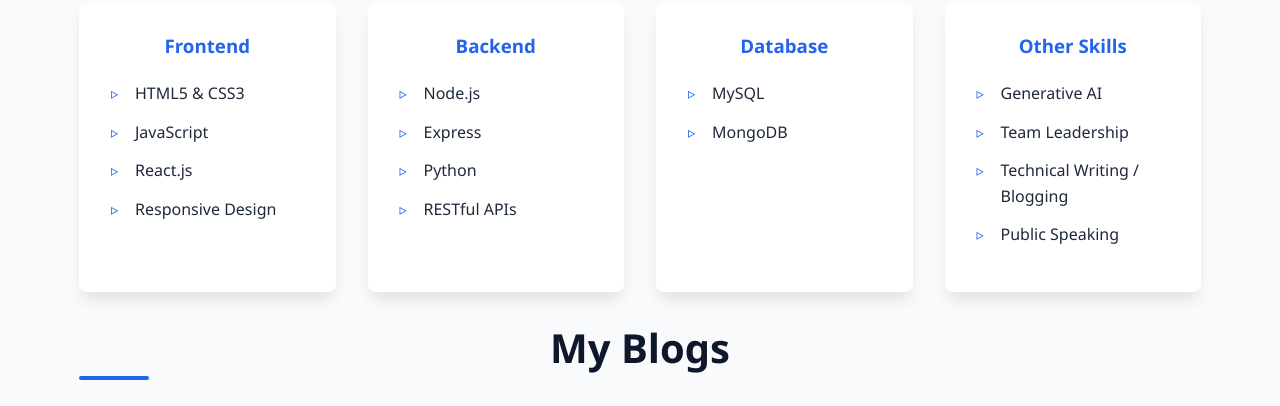
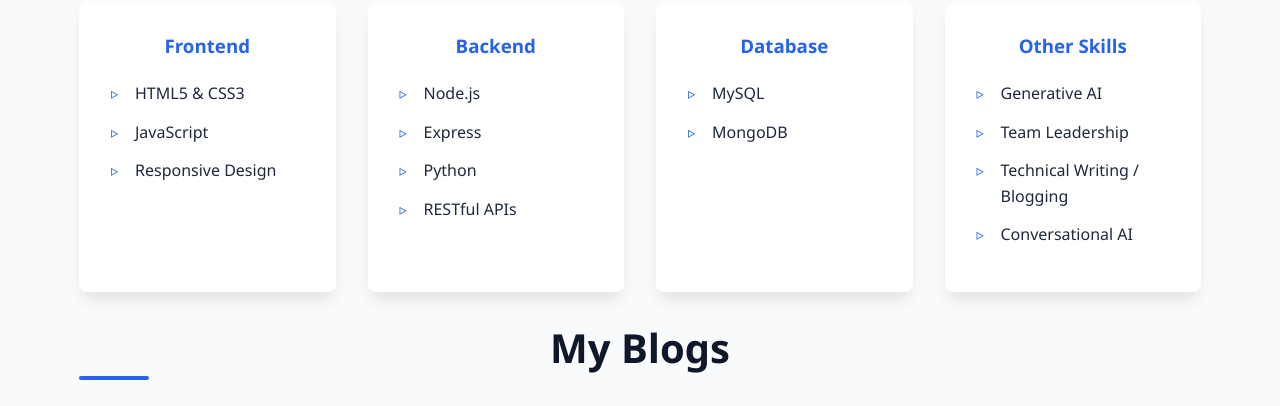
Before and after one commit to SAKET-SK/New_Portfolio_Website, a plain HTML site: page index.html in a window 1280 px wide. Shown: the part 5075-5481 px from the top of the page. Drawn offline with nearby package versions, Linux system fonts and the light colour scheme.

Commit message:
Update index.html

```diff
--- a/index.html
+++ b/index.html
@@ -10,7 +10,7 @@
 
     <meta name="title" content="Saket Khopkar | Software Engineer & Full-Stack Developer">
     <meta name="description" content="Portfolio of Saket Khopkar, Software Engineer specializing in Full-Stack Development, Generative AI, and Technical Writing. Explore projects, blogs, and contact information.">
-    <meta name="keywords" content="Saket Khopkar, Software Engineer, Full-Stack Developer, MERN stack, Generative AI, Portfolio, Pune, India">
+    <meta name="keywords" content="Saket Khopkar, Software Engineer, Full-Stack Developer, MERN stack, Generative AI, Conversational AI, Portfolio, Pune, India">
 
     <script type="text/javascript" src="https://cdn.jsdelivr.net/npm/@emailjs/browser@4/dist/email.min.js"></script>
     <script type="application/ld+json">
@@ -307,7 +307,6 @@
                     <ul class="skill-list">
                         <li>HTML5 & CSS3</li>
                         <li>JavaScript</li>
-                        <li>React.js</li>
                         <li>Responsive Design</li>
                     </ul>
                 </div>
@@ -333,7 +332,7 @@
                         <li>Generative AI</li>
                         <li>Team Leadership</li>
                         <li>Technical Writing / Blogging</li>
-                        <li>Public Speaking</li>
+                        <li>Conversational AI</li>
                     </ul>
                 </div>
             </div>
```
